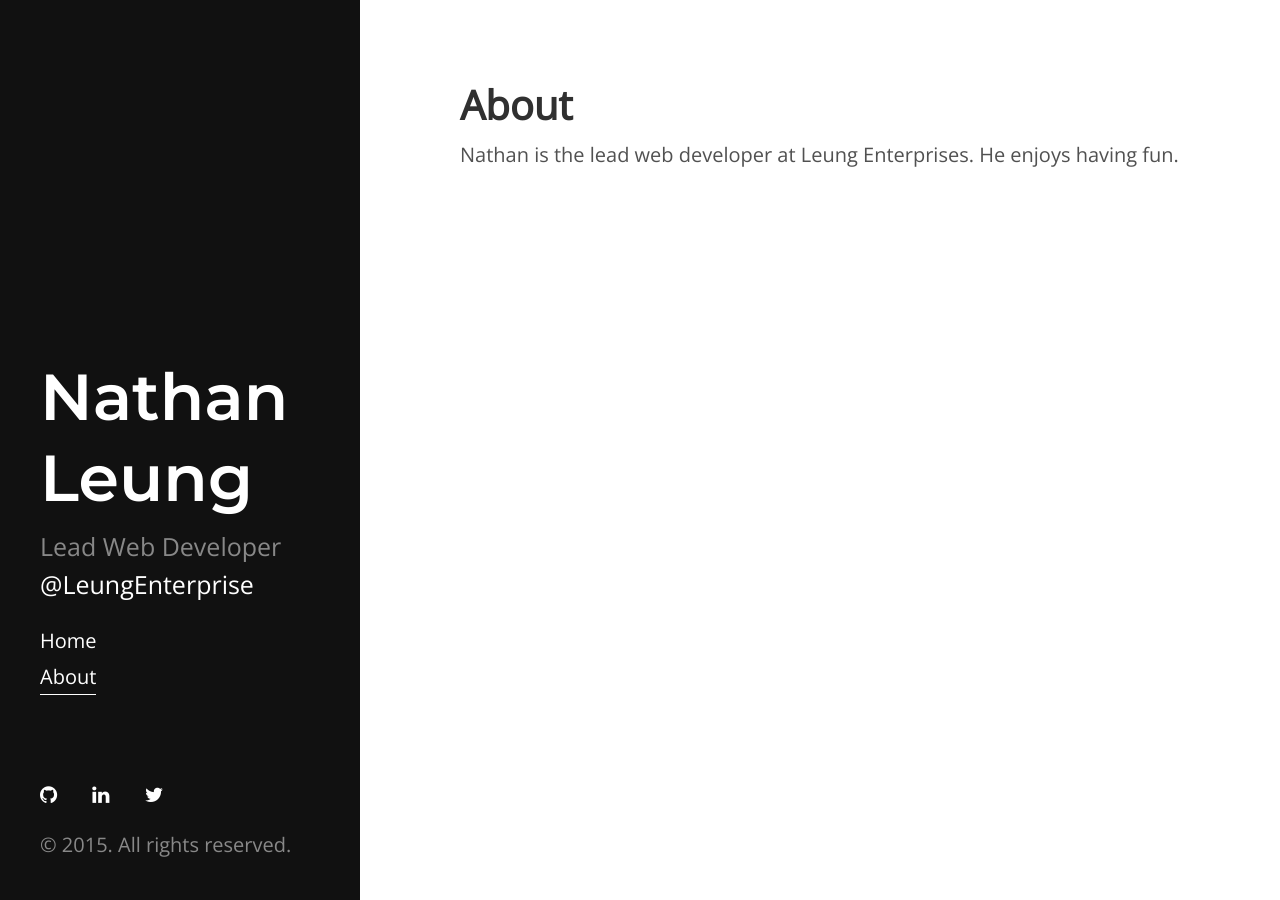
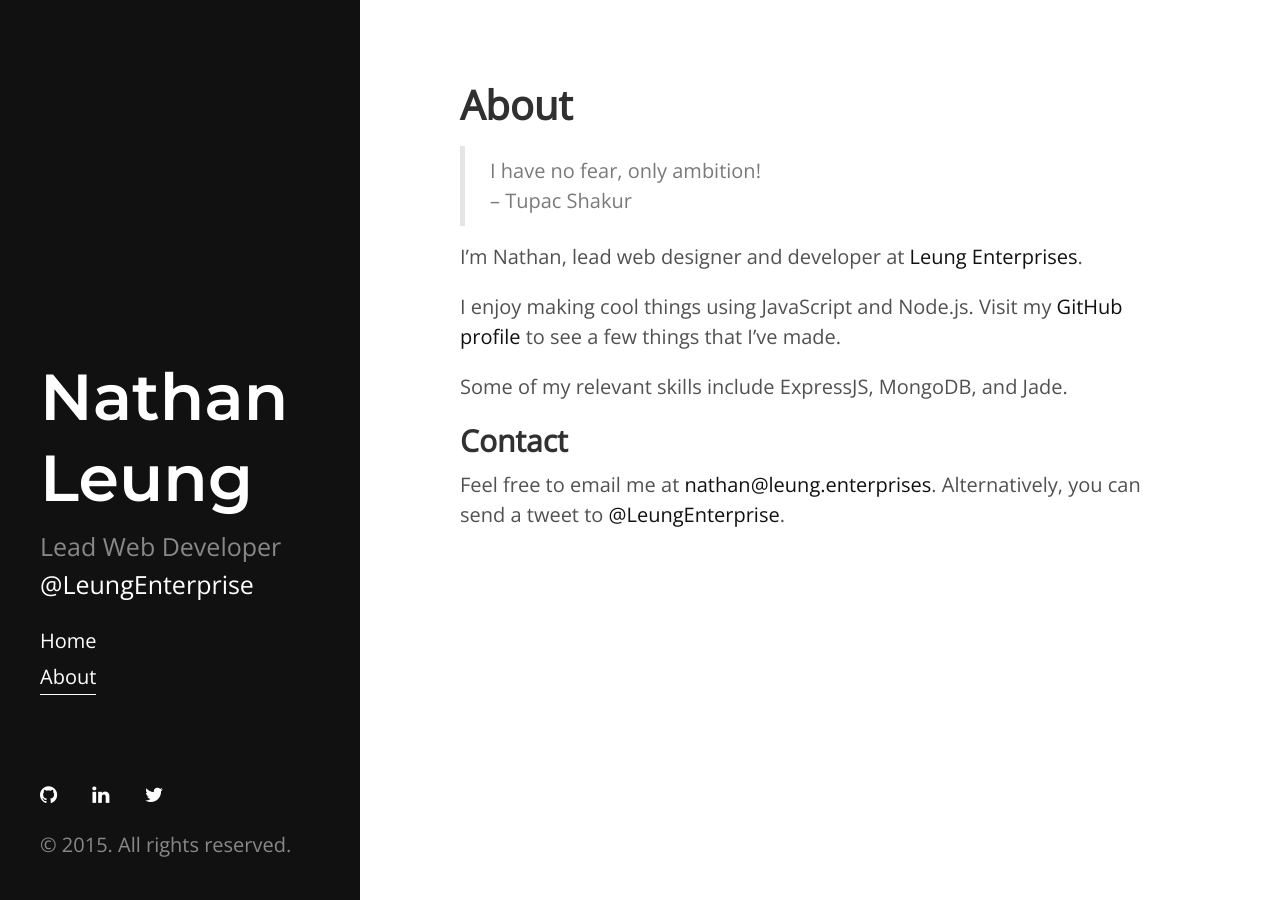
Before and after one commit to 18nleung/leungenterprises.github.io, a Jekyll site: the page built from about.md, in a window 1280 px wide. Built offline with Jekyll 4.4.1, drawn with Linux system fonts in a browser that asks for light colours; nearby versions of some CDN libraries; Markdown is read by kramdown in place of the engine named in the settings.

Commit message:
minor edits

```diff
--- a/about.md
+++ b/about.md
@@ -2,5 +2,14 @@
 layout: page
 title: About
 ---
+> I have no fear, only ambition!<br>
+> &ndash; Tupac Shakur
 
-Nathan is the lead web developer at Leung Enterprises.  He enjoys having fun.
+I'm Nathan, lead web designer and developer at [Leung Enterprises](http://leung.enterprises/).
+
+I enjoy making cool things using JavaScript and Node.js.  Visit my [GitHub profile](http://github.com/18nleung) to see a few things that I've made.
+
+Some of my relevant skills include ExpressJS, MongoDB, and Jade.
+
+## Contact
+Feel free to email me at [nathan@leung.enterprises](mailto:nathan@leung.enterprise).  Alternatively, you can send a tweet to [@LeungEnterprise](http://twitter.com/LeungEnterprise).
```
Also changed, not shown: _posts/2015-7-27-welcome.md (renamed from _posts/2015-7-27-first-post.md, +2 -2 lines).
